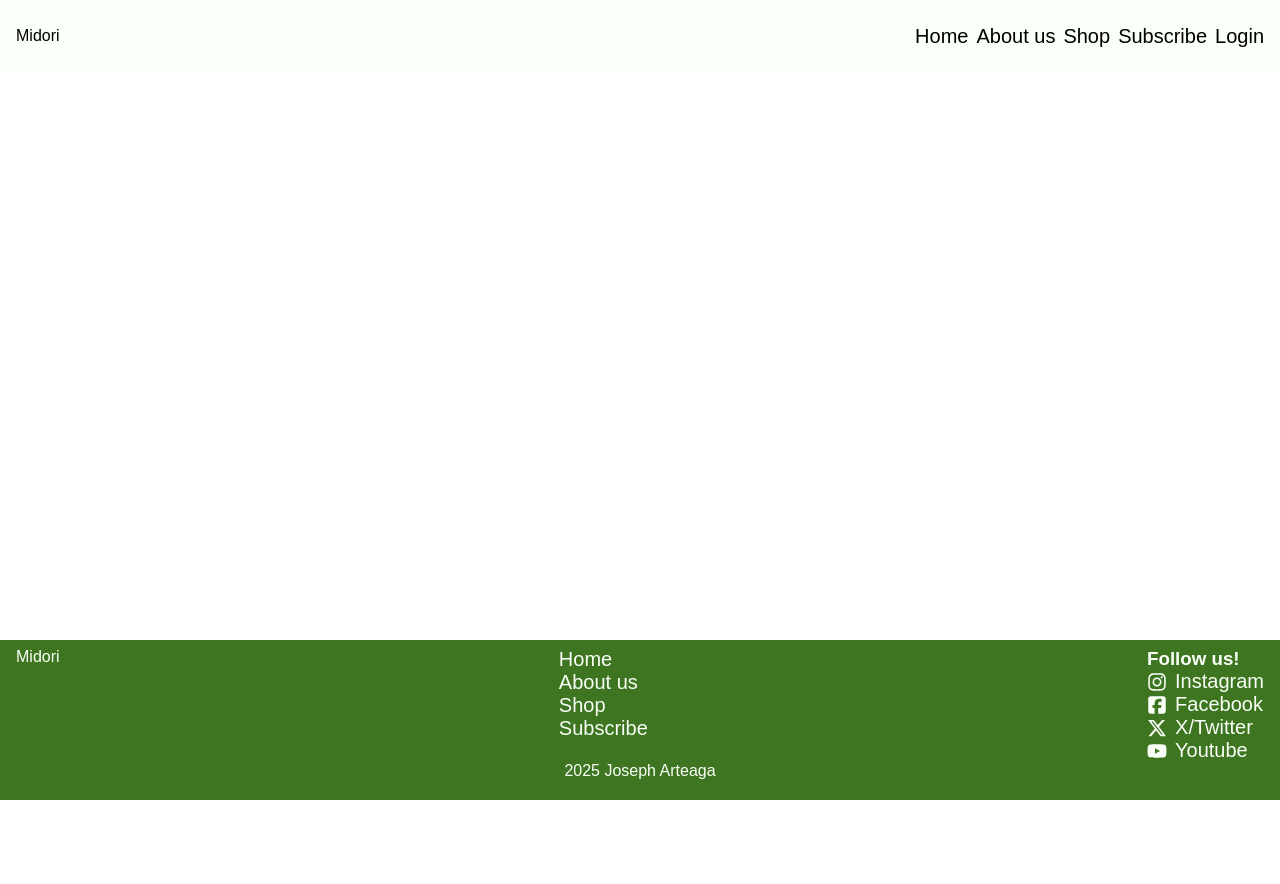
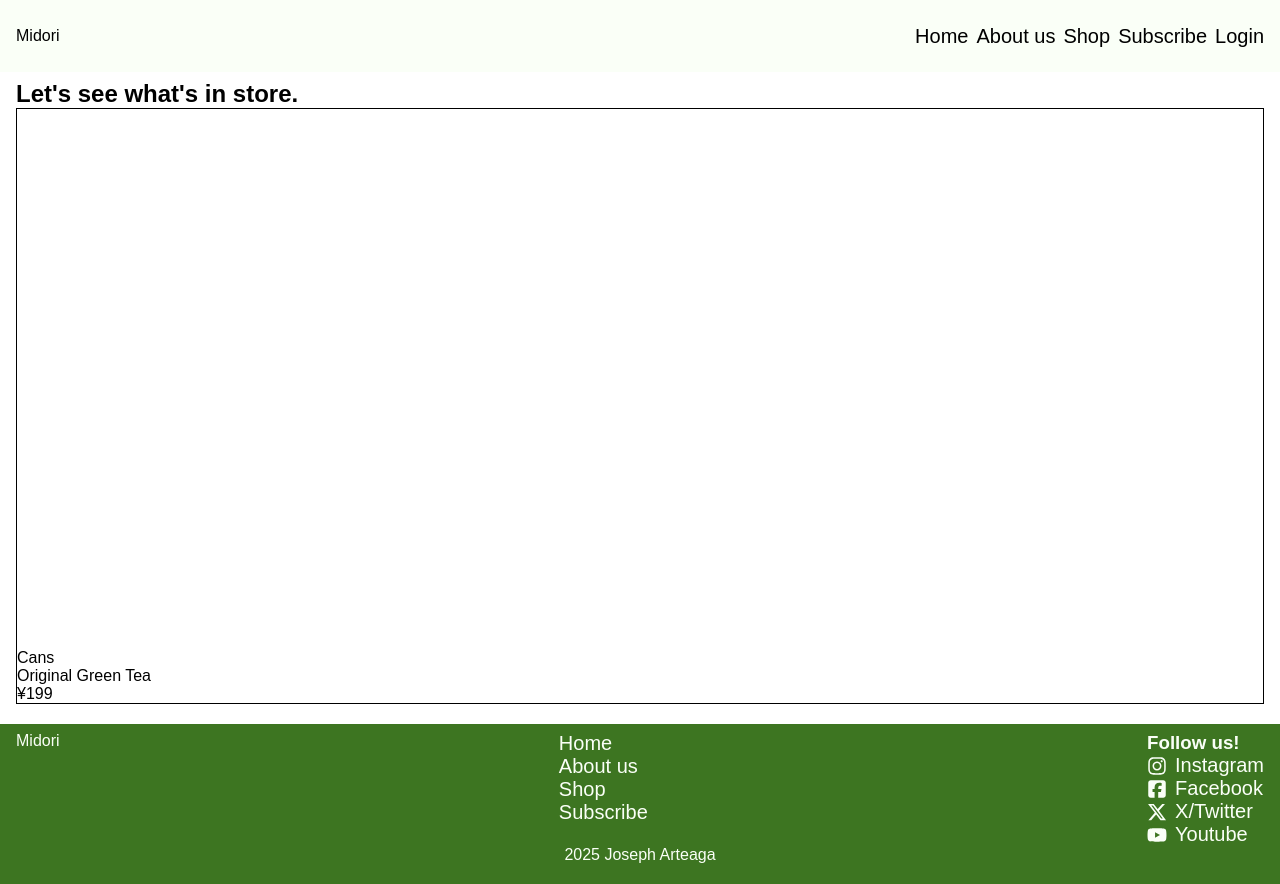
Before and after one commit to jarteaga127/midori-energy, a React (Vite) app: page /shop in a window 1280 px wide. Before the commit the page ends 800 px from the top, so only its background shows below. Built offline with nearby package versions, Linux system fonts and the light colour scheme; a web font is replaced by a local one.

Commit message:
Create css file for shop page

```diff
--- a/src/App.jsx
+++ b/src/App.jsx
@@ -6,6 +6,7 @@ import HomePage from "./pages/HomePage";
 import { useState } from "react";
 import NotFoundPage from "./pages/NotFoundPage";
 import LoginPage from "./pages/LoginPage";
+import ShopPage from "./pages/ShopPage";
 
 function App() {
 
@@ -54,6 +55,7 @@ let validationErrors = {};
       <Routes>
         <Route path="/" element={<HomePage/>} />
       <Route path="/about-us" element={<AboutPage/>} />
+      <Route path="/shop" element={<ShopPage/>} />
       <Route path="/404" element={<NotFoundPage/>}/>
       <Route path="/login"
       element={<LoginPage
--- a/src/components/Navbar.jsx
+++ b/src/components/Navbar.jsx
@@ -17,7 +17,7 @@ const Navbar = ({toggle, isOpen}) => {
             <ul className='nav-links'>
                 <li><Link to="/" className='link'>Home</Link></li>
                 <li><Link to="/about-us" className='link'>About us</Link></li>
-                <li><Link to="/404" className='link'>Shop</Link> </li>
+                <li><Link to="/shop" className='link'>Shop</Link> </li>
                 <li><Link to="/404" className='link'>Subscribe</Link></li>
                 <li><Link to="/login" className='link'>Login</Link></li>
             </ul>
--- /dev/null
+++ b/src/components/ProductCard.jsx
@@ -0,0 +1,18 @@
+import "../styles/product-card.css";
+
+const ProductCard = () => {
+    return (
+        <div className="product-card">
+            <div className="product-pic"></div>
+            <div className="product-text">
+                <div className="product-name">
+                    <div className="product-type">Cans</div>
+                    <div className="product-flavor">Original Green Tea</div>
+                </div>
+                <div className="product-price">¥199</div>
+            </div>
+        </div>
+     );
+}
+
+export default ProductCard;
--- a/src/pages/ShopPage.jsx
+++ b/src/pages/ShopPage.jsx
@@ -1,9 +1,11 @@
+import ProductCard from "../components/ProductCard";
+
 const ShopPage = () => {
     return (
         <section>
             <h1>Let's see what's in store.</h1>
             <div className="shop-grid">
-
+               <ProductCard/>
             </div>
         </section>
      );
--- /dev/null
+++ b/src/styles/product-card.css
@@ -0,0 +1,14 @@
+.product-card {
+    border: 1px solid black;
+    width: '280px';
+    border-radius: '8px';
+    padding: '16px';
+    display: 'flex';
+    flex-direction: 'column';
+    gap: '12px';
+}
+
+.product-pic {
+    width: 180px;
+    height: 540px;
+}
```
Also changed, not shown: src/components/ItemCard.jsx (deleted, +0 -10 lines).
